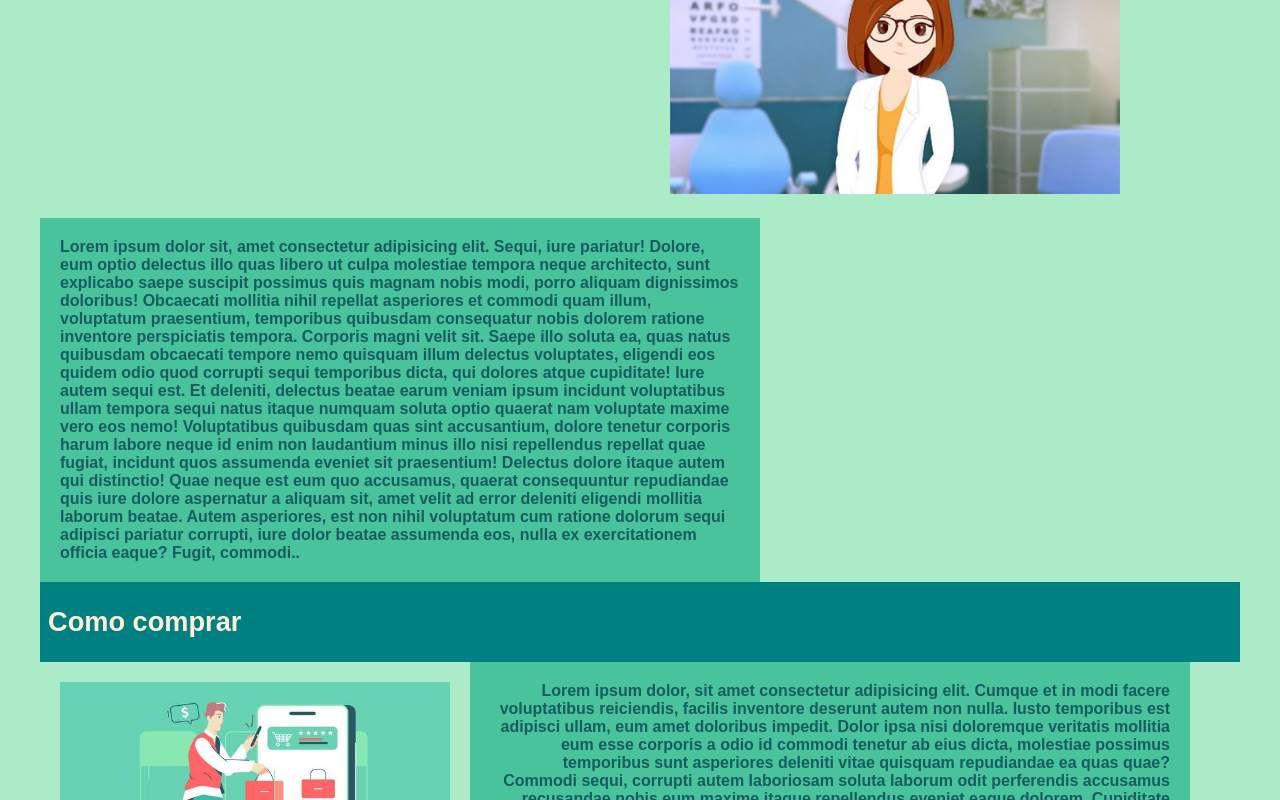
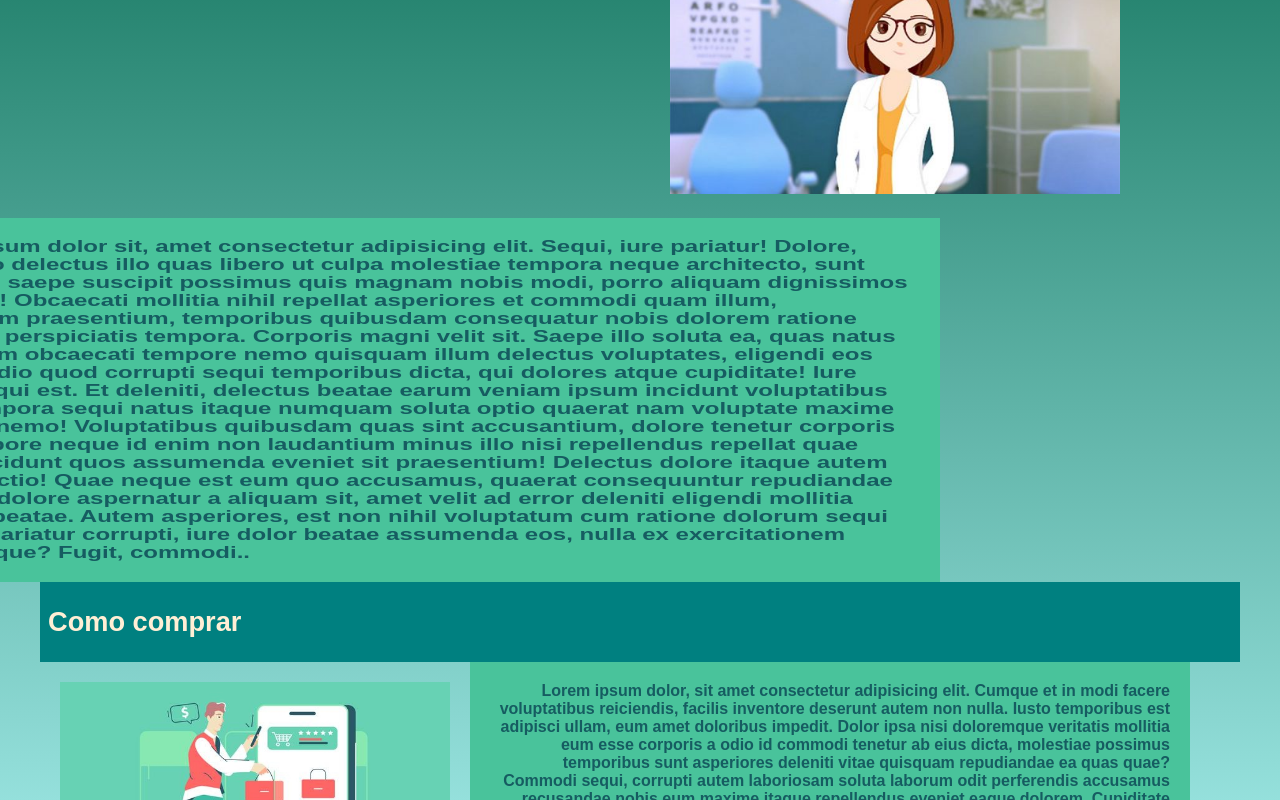
Before and after one commit to Rocio2112/ProyectoRocioD, a plain HTML site: page index.html in a window 1280 px wide. In both pictures the pointer is over the element 400 px from the left and 1479 px from the top of the page. Shown: the part 1079-1879 px from the top of the page. Drawn offline with Linux system fonts and the light colour scheme; a web font is replaced by a local one.

Commit message:
agregue transicion y fondo gradiente

```diff
--- a/estilos/estilos.css
+++ b/estilos/estilos.css
@@ -78,7 +78,7 @@ ul li a:hover {
     border-radius:20px ;
 }
 main{
-    background:#acebc7 ;
+    background:linear-gradient(to top,rgba(185,254,255,1) 0%, rgba(13,111,87,1) 100% );
     padding: 40px;;
     flex-direction: row;
 
@@ -106,6 +106,11 @@ h2{
     font-family: 'Manjari', sans-serif;
     display: inline-block;
 }
+
+.parrafo1:hover {
+    transform: scale(1.5,1) ;
+}
+
 .compras {
     float: left;
     padding: 20px;
@@ -120,6 +125,10 @@ h2{
         font-size: 16px;
         font-family: 'Manjari', sans-serif;
         display: inline-block;
+}
+
+.parrafo2:hover {
+    transform: scale(1.5,1) ;
 }
 
 footer{
```
